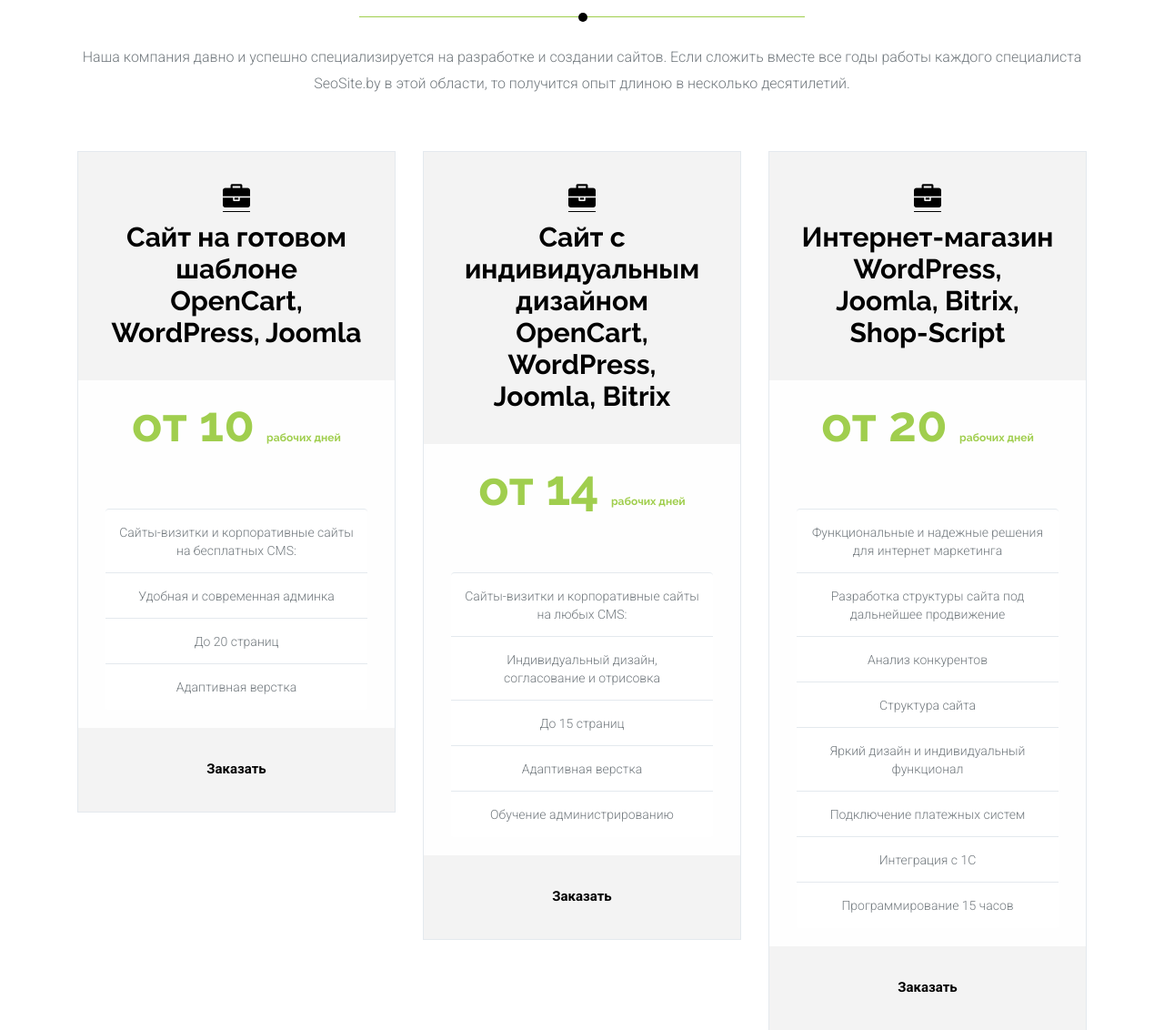
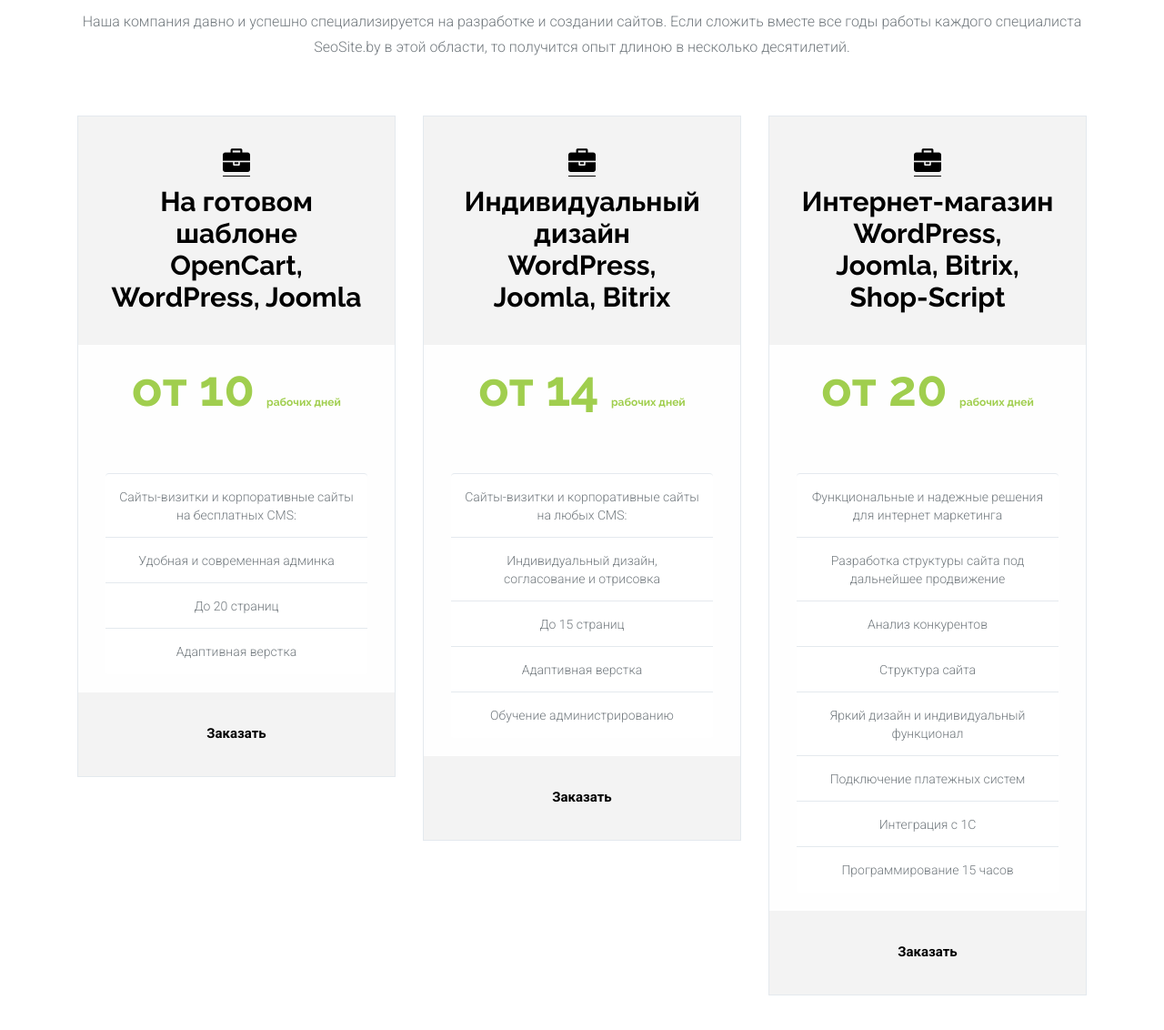
Before and after one commit to dolgiyseryoga/seosite, a PHP site: page / in a window 1280 px wide. Shown: the part 3000-4132 px from the top of the page at 91% size. Run offline with PHP 8.4, Linux system fonts and the light colour scheme.

Commit message:
5commit_disign

```diff
--- a/index.php
+++ b/index.php
@@ -6,25 +6,14 @@
     <meta http-equiv="X-UA-Compatible" content="IE=edge">
     <meta name="viewport" content="width=device-width, initial-scale=1">
     <title> SeoSite.by </title>
-
-
     <!-- animation -->
     <link rel="stylesheet" type="text/css" href="css/animations.css">
-
     <link rel="stylesheet" type="text/css" href="css/ihover.css">
-
     <!-- Bootstrap -->
     <link href="css/bootstrap.min.css" rel="stylesheet">
     <link href="font-awesome/css/font-awesome.min.css" rel="stylesheet">
     <link rel="stylesheet" type="text/css" href="style.css">
     <link rel="stylesheet" type="text/css" href="responsive.css">
-    <!-- HTML5 shim and Respond.js for IE8 support of HTML5 elements and media queries -->
-    <!-- WARNING: Respond.js doesn't work if you view the page via file:// -->
-    <!--[if lt IE 9]>
-			<script src="https://oss.maxcdn.com/html5shiv/3.7.2/html5shiv.min.js"></script>
-			<script src="https://oss.maxcdn.com/respond/1.4.2/respond.min.js"></script>
-	<![endif]-->
-
 </head>
 
 <body id="page-top" data-spy="scroll" data-target=".navbar-fixed-top">
@@ -91,7 +80,6 @@
                 </div>
                 <div class="col-lg-6 col-md-6 col-sm-6 shr-dis-none">
                     <div class="shr-hero-content-img animated fadeInUpShort slow delay-250">
-                        <!--<img src="images/others/hand.png"> -->
                     </div>
                 </div>
             </div>
@@ -132,7 +120,7 @@
                     </div>
                 </div>
                 <div class="col-md-6 col-sm-6 animated fadeInUpShort slow delay-250">
-                    <img src="images/others/girl.jpg">
+                    <img src="images/others/web_image.jpg">
                 </div>
             </div>
         </div>
@@ -222,7 +210,7 @@
                     <div class="shr-table-col animated fadeInLeftShort slow delay-250">
                         <div class="shr-table-heading">
                             <i class="fa fa-briefcase" aria-hidden="true"></i>
-                            <h2>Сайт на готовом шаблоне</h2>
+                            <h2>На готовом шаблоне</h2>
                             <h2> OpenCart, WordPress, Joomla<h2>
                         </div>
                         <h1>от 10 <span>рабочих дней</span></h1>
@@ -242,8 +230,8 @@
                     <div class="shr-table-col animated fadeInUpShort slow">
                         <div class="shr-table-heading">
                             <i class="fa fa-briefcase" aria-hidden="true"></i>
-                            <h2>Сайт с индивидуальным дизайном</h2>
-                            <h2>OpenCart, WordPress, Joomla, Bitrix</h2>
+                            <h2>Индивидуальный дизайн</h2>
+                            <h2>WordPress, Joomla, Bitrix</h2>
                         </div>
                         <h1>от 14 <span>рабочих дней</span></h1>
                         <ul class="list-group">
@@ -638,7 +626,7 @@
                         <a href="#"><i class="fa fa-pinterest" aria-hidden="true"></i></a>
                         <a href="#"><i class="fa fa-envelope" aria-hidden="true"></i></a>
                     </div>
-                    <p class="shr-copyright-text">Shared by <i class="fa fa-love"></i><a href="https://bootstrapthemes.co">BootstrapThemes</a>
+                    <p class="shr-copyright-text">Выполнил: <i class="fa fa-love"></i><a href="#">Студент группы BE106 Долгий Сергей</a>
                     </p>
 
                 </div>
--- a/style.css
+++ b/style.css
@@ -581,7 +581,7 @@
 .shr-team-area{
     width: 100%;
     padding: 120px 0px 70px;
-    background: url(images/bgs/04.jpg) center center fixed;
+    background: url(images/bgs/04.png) center center fixed;
     background-size: cover;
     position: relative;
 }
@@ -797,7 +797,7 @@
 .shr-subscribe-area{
     width: 100%;
     padding: 120px 0px 120px;
-    background: url(images/bgs/03.jpg) center center fixed;
+    background: url(images/bgs/02.jpg) center center fixed;
     background-size: cover;
     position: relative;
 }
```
Also changed, not shown: images/bgs/03.jpg (deleted), images/bgs/04.jpg (deleted), images/bgs/04.png (added), images/others/girl.jpg (deleted), images/others/hand.png (deleted), images/others/web_image.jpg (added).
